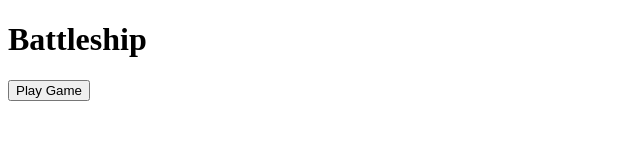
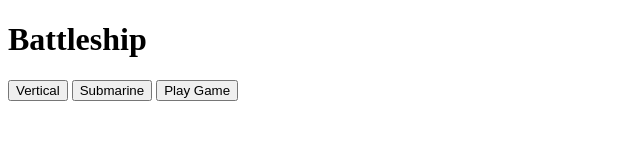
Before and after one commit to RaviP14/battleship, a plain HTML site: page index.html in a window 1280 px wide. Shown: the whole page, without its empty margins (0-640 px from the left). Drawn offline with Linux system fonts and the light colour scheme.

Commit message:
Added 2 ship selection buttons.

```diff
--- a/index.html
+++ b/index.html
@@ -10,6 +10,8 @@
       <h1 id="heading">Battleship</h1>
     </div>
     <div>
+      <button id="switchP" value="horizontal">Vertical</button>
+      <button id="submarine" value="horizontal" data-key="3">Submarine</button>
       <button id="playGame">Play Game</button>
       <button id="playAgain">Play Again</button>
       <div id="mainDisplay"></div>
```
